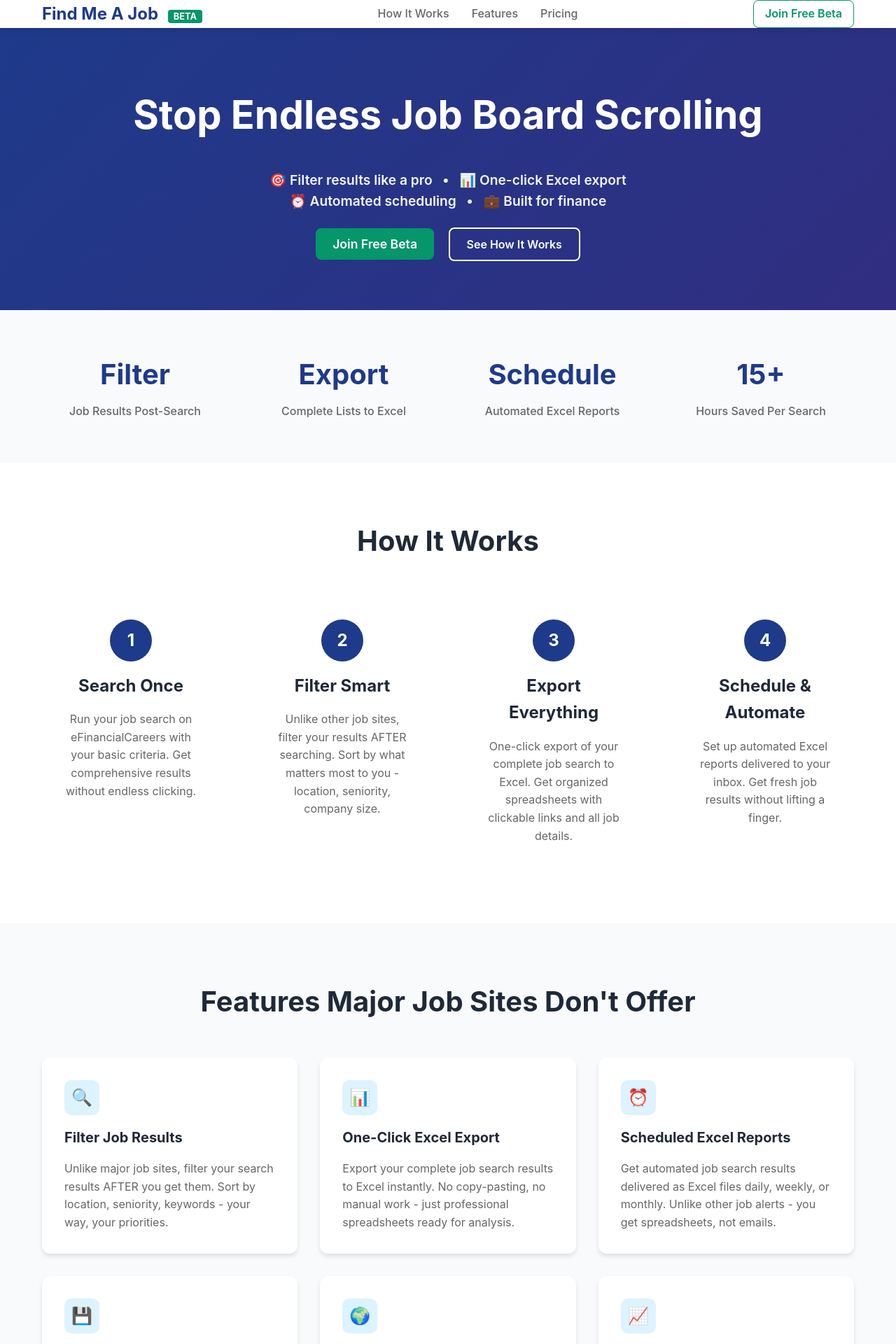
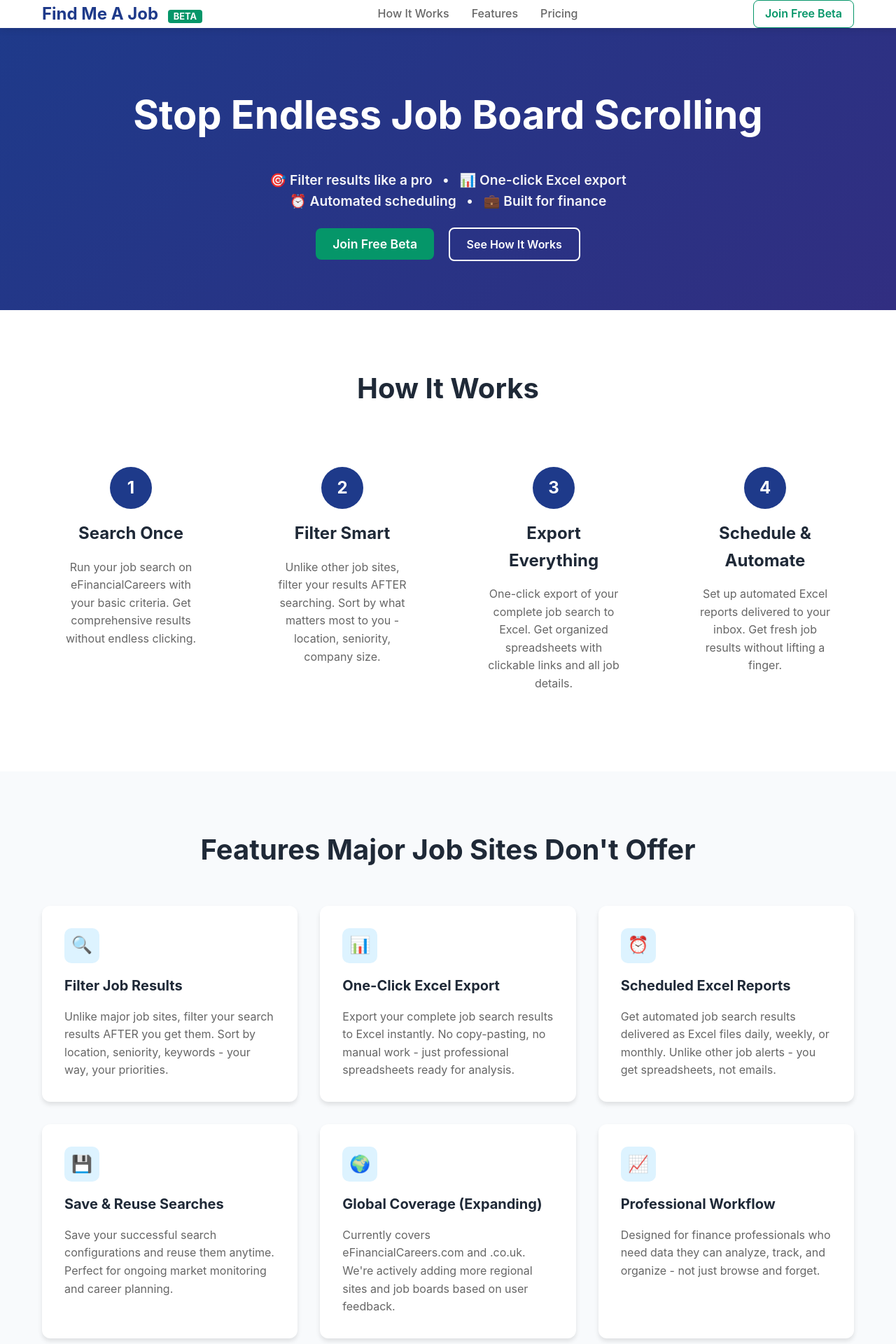
Before and after one commit to Frameit12/jobs_scraper, a Flask app: page / in a window 1280 px wide. Shown: the top 1920 px of the page at 70% size. Run offline with Flask 3, Linux system fonts and the light colour scheme; parts of the project's set-up code (start-up, migrations or seed data) failed here and were passed over; some libraries are stand-ins or nearby versions.

Commit message:
Update landing-page.html

```diff
--- a/templates/landing-page.html
+++ b/templates/landing-page.html
@@ -380,31 +380,6 @@
         </div>
     </section>
 
-
-    <!-- Stats Section -->
-    <section class="stats">
-        <div class="container">
-            <div class="stats-grid">
-                <div class="stat-item">
-                    <h3>Filter</h3>
-                    <p>Job Results Post-Search</p>
-                </div>
-                <div class="stat-item">
-                    <h3>Export</h3>
-                    <p>Complete Lists to Excel</p>
-                </div>
-                <div class="stat-item">
-                    <h3>Schedule</h3>
-                    <p>Automated Excel Reports</p>
-                </div>
-                <div class="stat-item">
-                    <h3>15+</h3>
-                    <p>Hours Saved Per Search</p>
-                </div>
-            </div>
-        </div>
-    </section>
-
     <!-- How It Works -->
     <section class="how-it-works" id="how-it-works">
         <div class="container">
@@ -491,12 +466,9 @@
                 </ul>
                 <a href="/signup" class="cta-button" style="display: block; text-align: center; margin-bottom: 1rem;">Join Free Beta</a>
                 <div class="guarantee" style="background: #fef3c7; border: 1px solid #f59e0b; color: #92400e;">
-                    🚀 Beta ends February 2025 - Premium features will be $15/month thereafter
+                    🚀 Beta ends 8 August 2025 - Premium features will be $15/month thereafter
                 </div>
             </div>
-            <p style="color: #666; margin-top: 2rem;">
-                <strong>Beta Participants Get:</strong> 50% off first 3 months when premium launches
-            </p>
         </div>
     </section>
 
```
